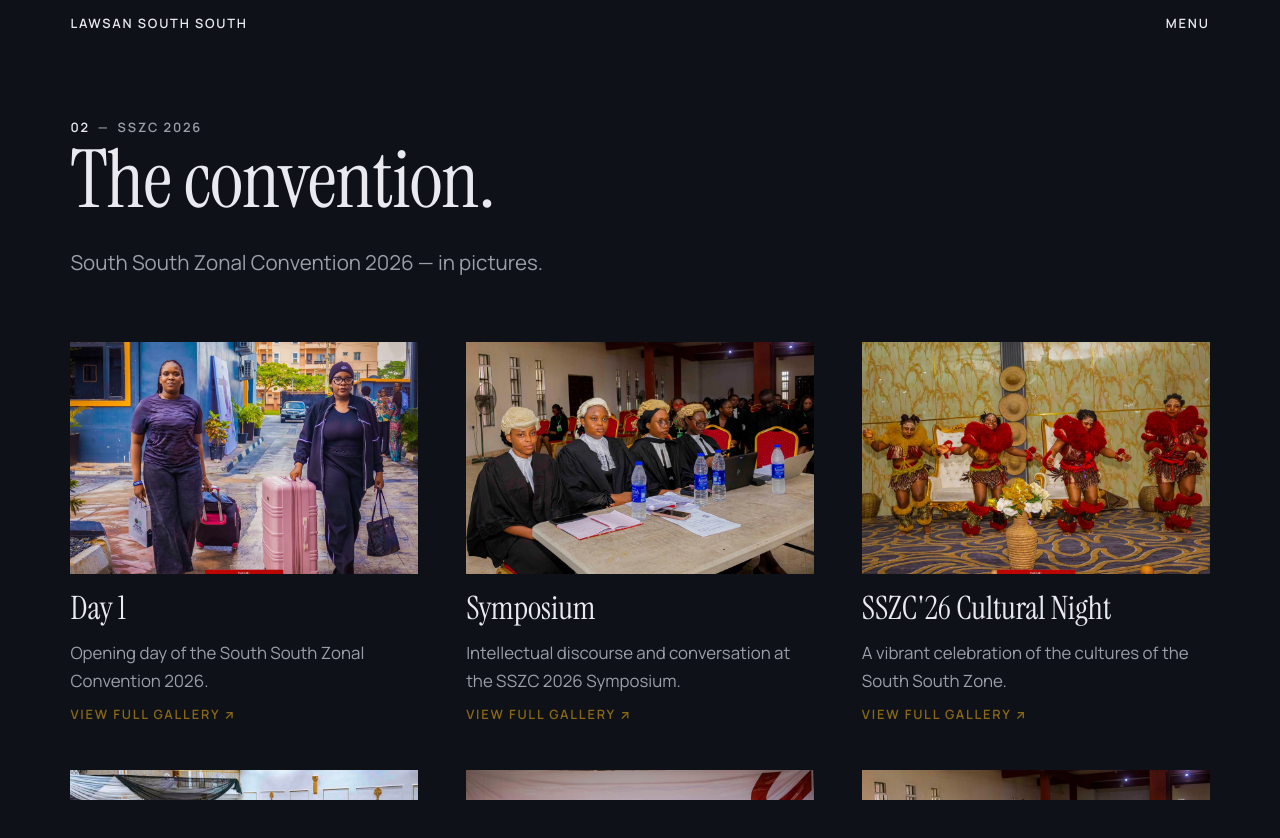
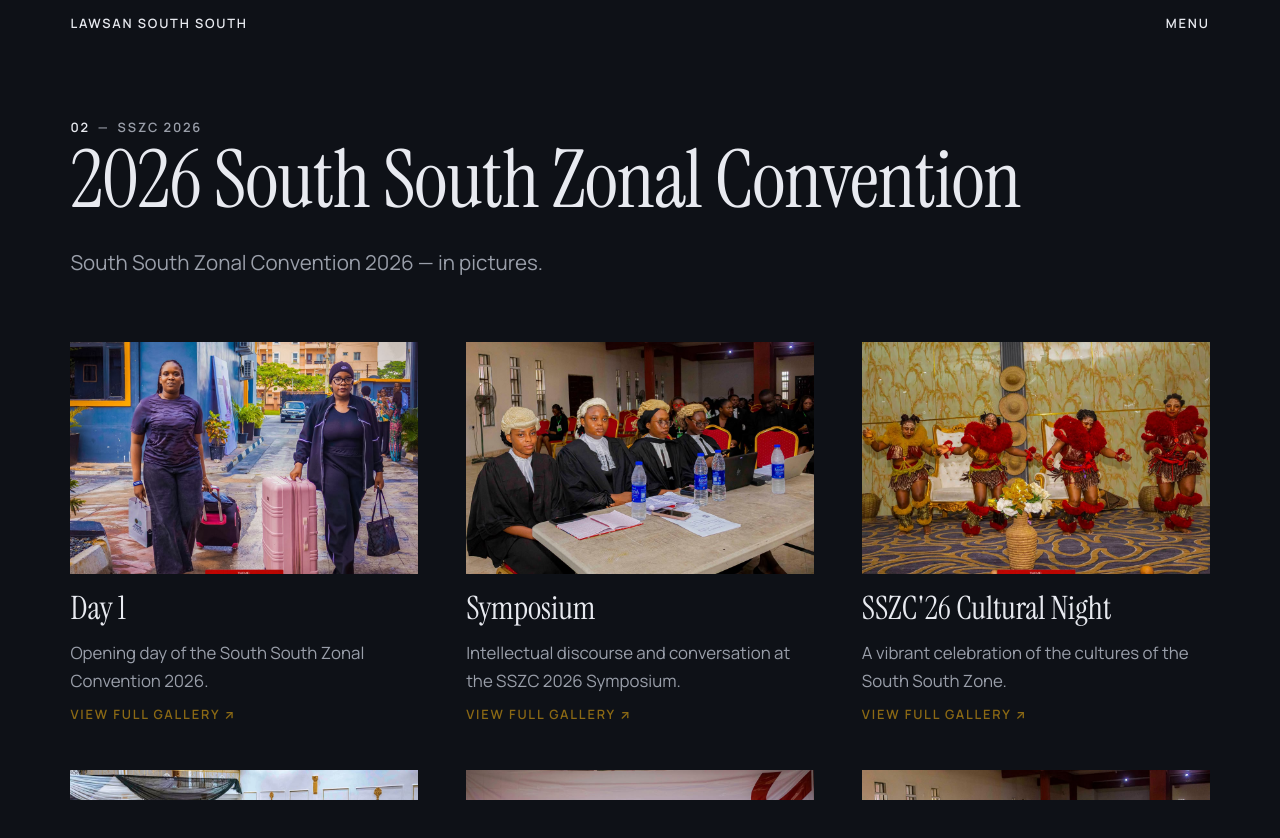
Before and after one commit to itztonydoubra-hash/SSZC, a Next.js app: page /sszc-2026 in a window 1280 px wide. Shown: the top 838 px of the page. Built offline with nearby package versions, Linux system fonts and the light colour scheme.

Commit message:
fix(sszc-2026): replace 'The convention.' heading with '2026 South South Zonal Convention'

```diff
--- a/app/sszc-2026/page.tsx
+++ b/app/sszc-2026/page.tsx
@@ -67,7 +67,7 @@ export default function SSZC2026Page() {
     <SurfaceSection surface="ink" index="02" title="SSZC 2026" labelledById="sszc2026-title">
       <div style={{ paddingBottom: "var(--space-9)" }}>
         <DisplayHeading as="h1" id="sszc2026-title" size="xl">
-          The convention.
+          2026 South South Zonal Convention
         </DisplayHeading>
         <p className="type-body-l measure" style={{ color: "var(--stone)", marginTop: "var(--space-5)" }}>
           South South Zonal Convention 2026 — in pictures.
```
